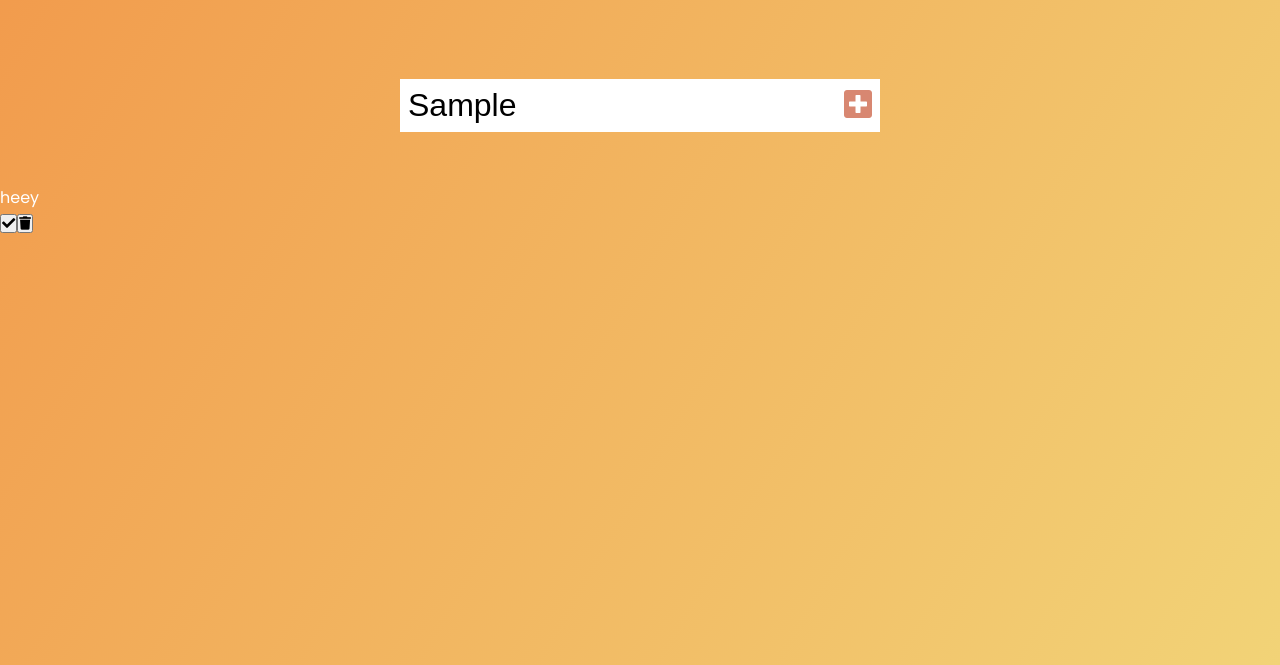
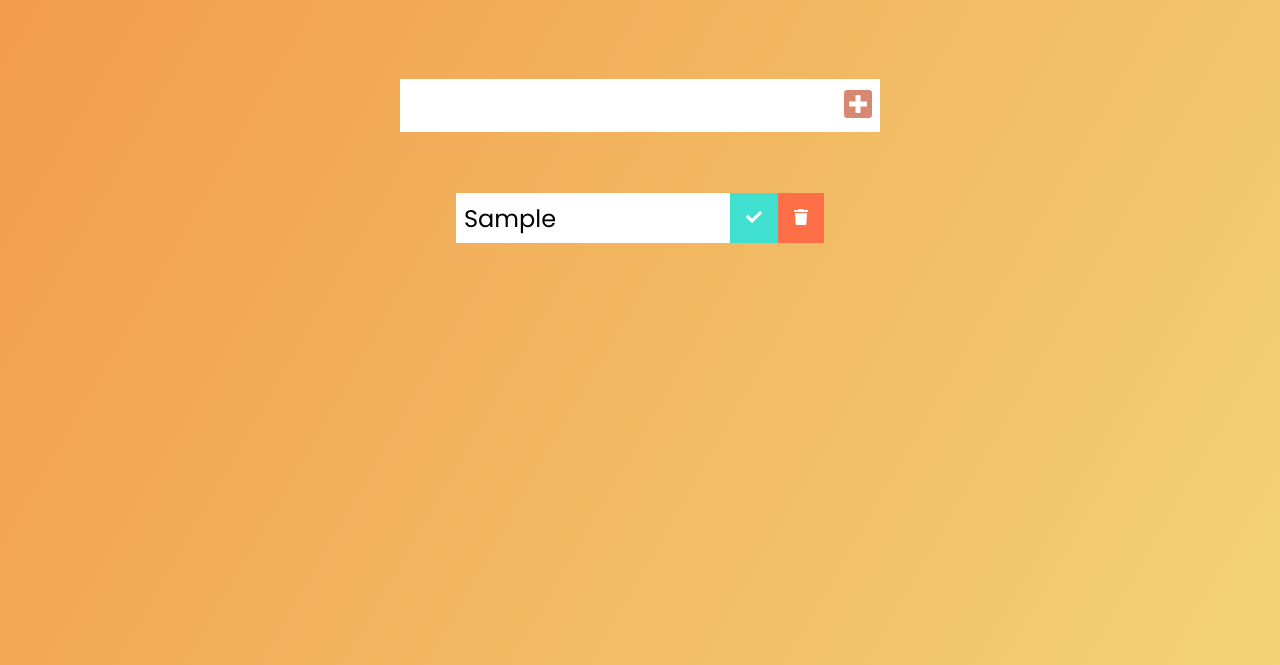
Before and after one commit to M-elhamdaoui/Todolist, a plain HTML site: page index.html in a window 1280 px wide. Both pictures are taken after typing "Sample" into the empty fields and a click on the button 858 px from the left and 240 px from the top of the page. Shown: the part 135-800 px from the top of the page. Drawn offline with Linux system fonts and the light colour scheme.

Commit message:
Some edits

```diff
--- a/app.js
+++ b/app.js
@@ -15,7 +15,8 @@ todoButton.addEventListener("click",addTodo);
     todoDiv.classList.add("todo");
     // Create li
     const todoLi=document.createElement("li");
-    todoLi.innerText="heey";
+    todoLi.innerText=input.value;
+
     todoLi.classList.add("todo-item");
     todoDiv.appendChild(todoLi);
    //check mark Button
@@ -30,4 +31,6 @@ todoButton.addEventListener("click",addTodo);
    todoDiv.appendChild(trashButton);
    //append to List
    todoList.appendChild(todoDiv);
+   // clear todo input value
+   input.value=""
  }
--- a/style.css
+++ b/style.css
@@ -38,3 +38,38 @@ form button:hover{
     background: #d88771;
     color: white;
 }
+.todo-container{
+    display: flex;
+    justify-content: center;
+    align-items: center;
+}
+.todo-list{
+    min-width: 30%;
+    list-style: none;
+}
+.todo{
+    margin: 0.5rem;
+    background: white;
+    color: black;
+    font-size: 1.5rem;
+    display: flex;
+    justify-content: space-between;
+    align-items: center;
+}
+.todo li{
+    flex: 1;
+}
+.trash-btn,
+.complete-btn{
+    background: #ff6f47;
+    color: white;
+    border: none;
+    padding: 1rem;
+    font-size: 1rem;
+}
+.complete-btn{
+    background: turquoise;
+}
+.todo-item{
+    padding: 0rem 0.5rem;
+}
```
